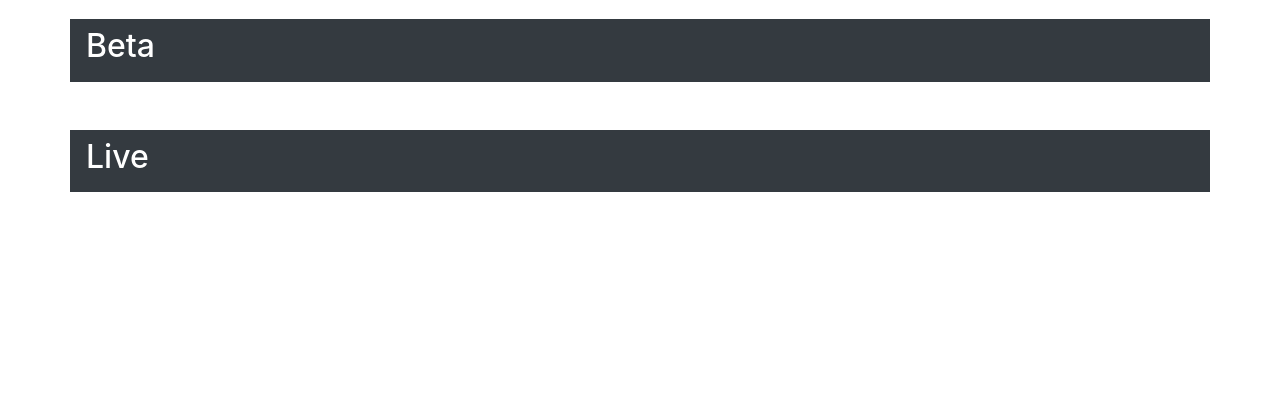
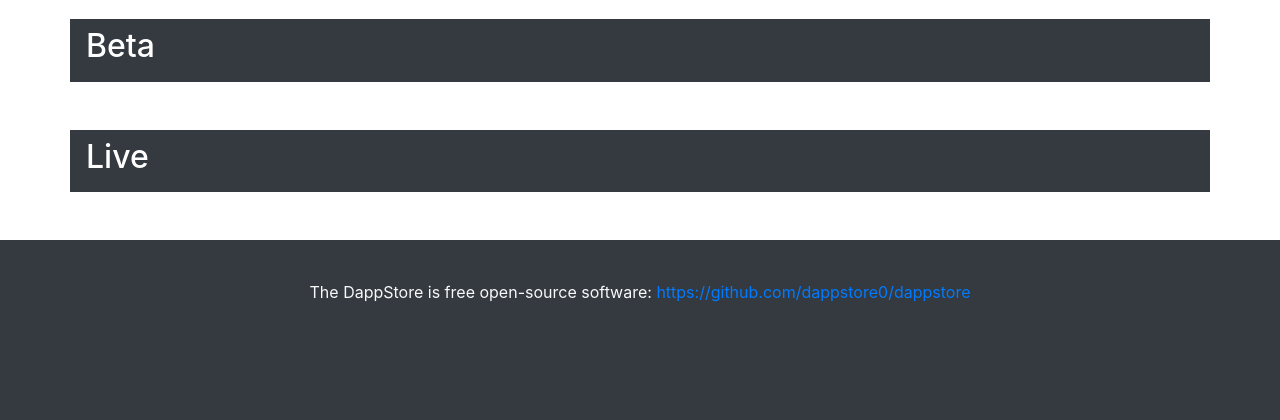
Before and after one commit to dappstore0/dappstore, a Django app: page / in a window 1280 px wide. Shown: the part 408-828 px from the top of the page. Before the commit the page ends 600 px from the top, so only its background shows below. Run offline with Django 3.2, Linux system fonts and the light colour scheme; data that the repository does not hold is empty; some libraries are stand-ins or nearby versions.

Commit message:
apearance!

```diff
--- a/app/static/home.css
+++ b/app/static/home.css
@@ -13,3 +13,8 @@
     color: white;
     border-radius: 3px;
 }
+
+#footer {
+    padding-top: 40px;
+    padding-bottom: 100px;
+}
--- a/app/templates/base.html
+++ b/app/templates/base.html
@@ -15,6 +15,16 @@
   <body>
     {% block content %}{% endblock %}
 
+    <div id="footer" class="container-fluid bg-dark text-light">
+      <div class="container">
+        <div class="col text-center">
+          <p>
+            The DappStore is free open-source software: <a href="https://github.com/dappstore0/dappstore">https://github.com/dappstore0/dappstore</a>
+          </p>
+        </div>
+      </div>
+    </div>
+
     {# Optional JavaScript #}
     {# jQuery first, then Popper.js, then Bootstrap JS #}
     <script src="https://code.jquery.com/jquery-3.3.1.slim.min.js" integrity="sha384-q8i/X+965DzO0rT7abK41JStQIAqVgRVzpbzo5smXKp4YfRvH+8abtTE1Pi6jizo" crossorigin="anonymous"></script>
--- a/app/templates/dapp.html
+++ b/app/templates/dapp.html
@@ -5,7 +5,7 @@
     <span class="label"><i class="fas fa-tag"></i> {{ dapp.category }}</span>
   </h3>
 
-  <img width="80" src="{{ dapp.icon }}">
+  <img height="60px" src="{{ dapp.icon }}">
   <br>
   <a href="{{ dapp.homepage }}">{{ dapp.homepage }}</a><p>Funding {{ dapp.current_fund }} / {{ dapp.fund_next_stage }} ETH</p>
   <form action="/" method="post">
--- a/app/views.py
+++ b/app/views.py
@@ -34,6 +34,6 @@
         'alphas': alphas,
         'betas': betas,
         'lives': lives,
-        'title': 'Welcome to The dApp Store!'
+        'title': 'Welcome to The DappStore!',
     }
     return render(request, 'home.html', context)
```
